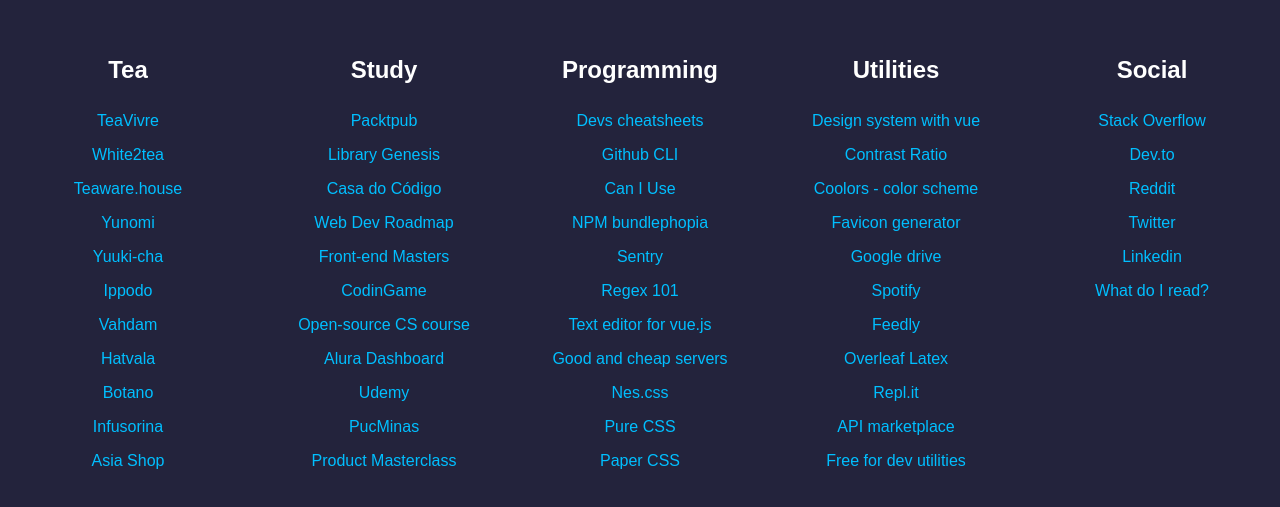
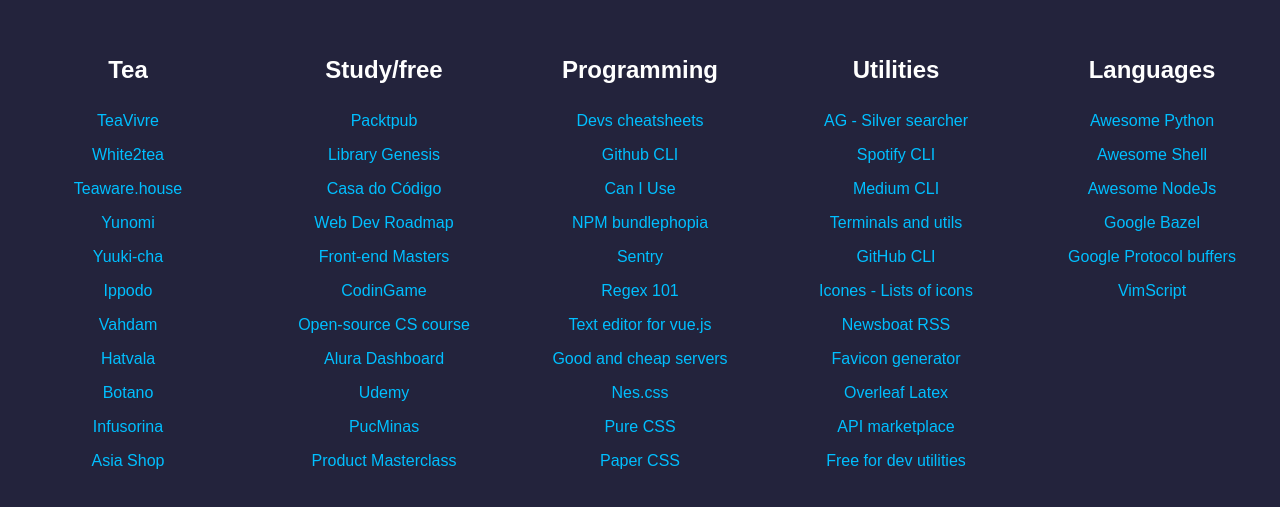
Before and after one commit to bosifullstack/startpage, a Svelte app: page / in a window 1280 px wide. Shown: the part 143-650 px from the top of the page. Built offline with nearby package versions, Linux system fonts and the light colour scheme.

Commit message:
Changing links

```diff
--- /dev/null
+++ b/data/languages.json
@@ -0,0 +1,26 @@
+[
+  {
+    "url": "https://awesome-python.com/",
+    "name": "Awesome Python"
+  },
+  {
+    "url": "https://github.com/alebcay/awesome-shell#readme",
+    "name": "Awesome Shell"
+  },
+  {
+    "url": "https://github.com/sindresorhus/awesome-nodejs",
+    "name": "Awesome NodeJs"
+  },
+  {
+    "url": "https://bazel.build/",
+    "name": "Google Bazel"
+  },
+  {
+    "url": "https://developers.google.com/protocol-buffers",
+    "name": "Google Protocol buffers"
+  },
+  {
+    "url": "https://learnvimscriptthehardway.stevelosh.com/",
+    "name": "VimScript"
+  }
+]
--- a/data/social.json
+++ /dev/null
@@ -1,26 +0,0 @@
-[
-  {
-    "url": "https://stackoverflow.com/",
-    "name": "Stack Overflow"
-  },
-  {
-    "url": "https://dev.to/",
-    "name": "Dev.to"
-  },
-  {
-    "url": "https://www.reddit.com/",
-    "name": "Reddit"
-  },
-  {
-    "url": "https://twitter.com/home",
-    "name": "Twitter"
-  },
-  {
-    "url": "https://www.linkedin.com/feed/",
-    "name": "Linkedin"
-  },
-  {
-    "url": "https://nowwhatdoiread.com/",
-    "name": "What do I read?"
-  }
-]
--- a/data/utilities.json
+++ b/data/utilities.json
@@ -1,39 +1,39 @@
 [
   {
-    "url": "https://vueds.com/",
-    "name": "Design system with vue"
+    "url": "https://github.com/ggreer/the_silver_searcher",
+    "name": "AG - Silver searcher"
   },
   {
-    "url": "https://contrast-ratio.com/",
-    "name": "Contrast Ratio"
+    "url": "https://github.com/Spotifyd/spotifyd",
+    "name": "Spotify CLI"
   },
   {
-    "url": "https://coolors.co/",
-    "name": "Coolors - color scheme"
+    "url": "https://github.com/djadmin/medium-cli",
+    "name": "Medium CLI"
+  },
+  {
+    "url": "https://github.com/k4m4/terminals-are-sexy#readme",
+    "name": "Terminals and utils"
+  },
+  {
+    "url": "https://cli.github.com/",
+    "name": "GitHub CLI"
+  },
+  {
+    "url": "https://icones.netlify.app/",
+    "name": "Icones - Lists of icons"
+  },
+  {
+    "url": "https://newsboat.org/releases/2.20.1/docs/newsboat.html#_first_steps",
+    "name": "Newsboat RSS"
   },
   {
     "url": "https://favicon.io/",
     "name": "Favicon generator"
   },
   {
-    "url": "https://drive.google.com/drive/u/0/my-drive",
-    "name": "Google drive"
-  },
-  {
-    "url": "https://open.spotify.com/",
-    "name": "Spotify"
-  },
-  {
-    "url": "https://feedly.com/i/welcome",
-    "name": "Feedly"
-  },
-  {
     "url": "https://www.overleaf.com/project",
     "name": "Overleaf Latex"
-  },
-  {
-    "url": "https://repl.it/repls",
-    "name": "Repl.it"
   },
   {
     "url": "https://rapidapi.com/?utm_source=header&utm_medium=email&utm_campaign=click-header",
--- a/src/App.svelte
+++ b/src/App.svelte
@@ -36,10 +36,10 @@
 
   <div class="flex-div__content">
     <Fetch dataFile="./data/tea.json" idName="tea" />
-    <Fetch dataFile="./data/study.json" idName="study" />
+    <Fetch dataFile="./data/study.json" idName="study/free" />
     <Fetch dataFile="./data/programming.json" idName="programming" />
     <Fetch dataFile="./data/utilities.json" idName="utilities" />
-    <Fetch dataFile="./data/social.json" idName="social" />
+    <Fetch dataFile="./data/languages.json" idName="languages" />
   </div>
 </main>
 
```
